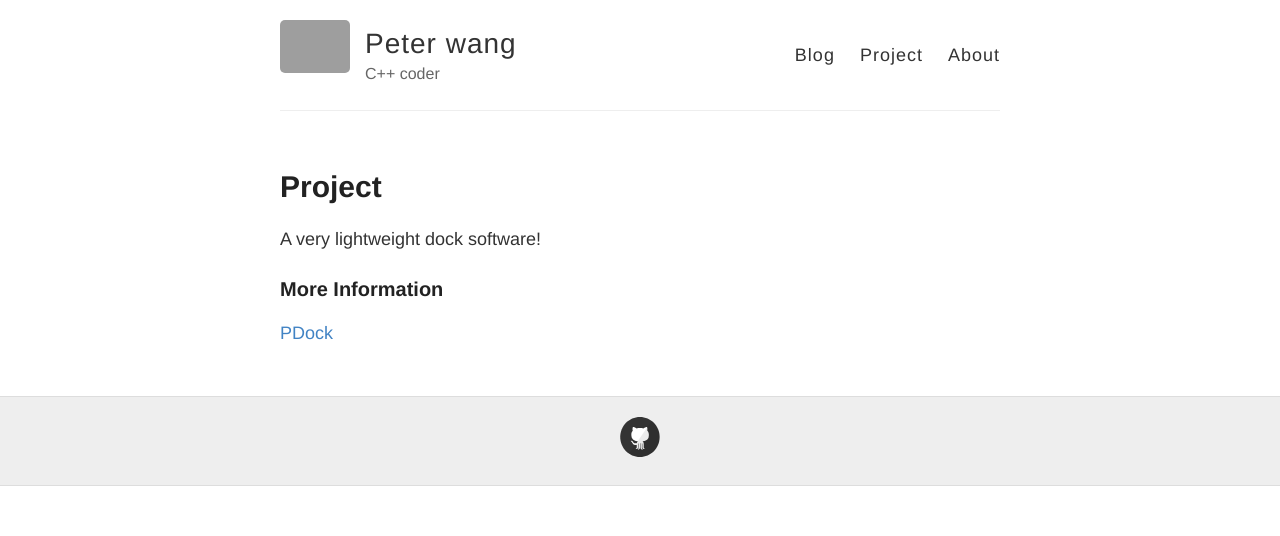
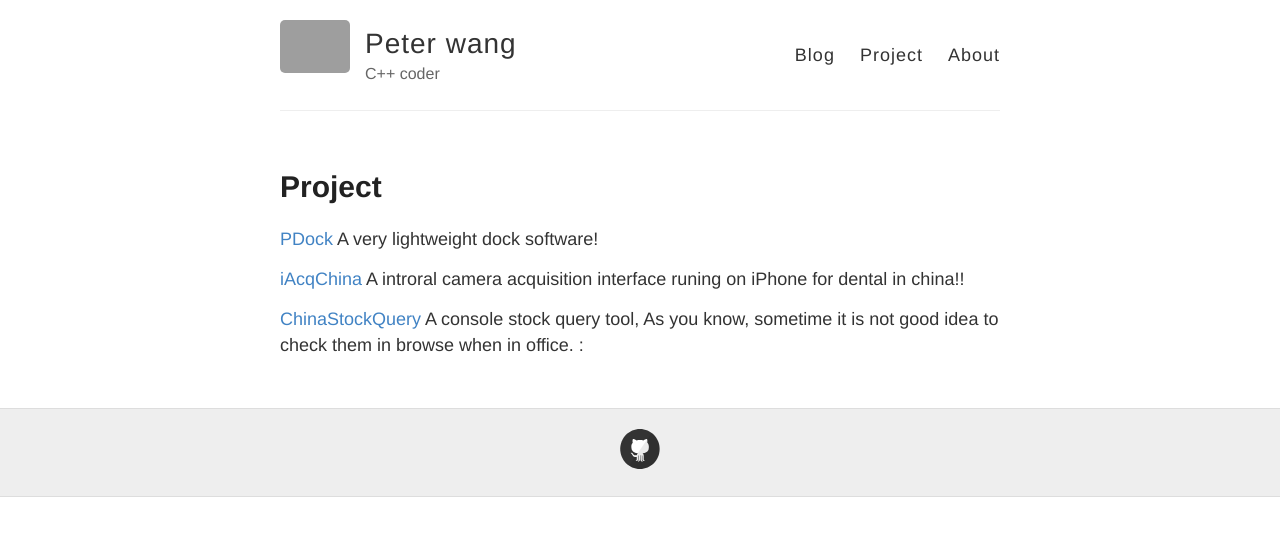
Before and after one commit to bianliu1013/bianliu1013.github.io, a Jekyll site: the page built from project.md, in a window 1280 px wide. Shown: the top 536 px of the page. Built offline with Jekyll 4.4.1, drawn with Linux system fonts in a browser that asks for light colours; Markdown is read by kramdown in place of the engine named in the settings; grey boxes are pictures that could not be loaded.

Commit message:
add new project

```diff
--- a/project.md
+++ b/project.md
@@ -4,7 +4,12 @@ title: Project
 permalink: /project/
 ---
 
-A very lightweight dock software!
-### More Information
 
 [PDock](https://github.com/bianliu1013/PDock)
+A very lightweight dock software!
+
+[iAcqChina](https://github.com/bianliu1013/acqChina)
+A introral camera acquisition interface runing on iPhone for dental in china!!
+
+[ChinaStockQuery](https://github.com/bianliu1013/ChinaStockQuery)
+A console stock query tool, As you know, sometime it is not good idea to check them in browse when in office. :
```
